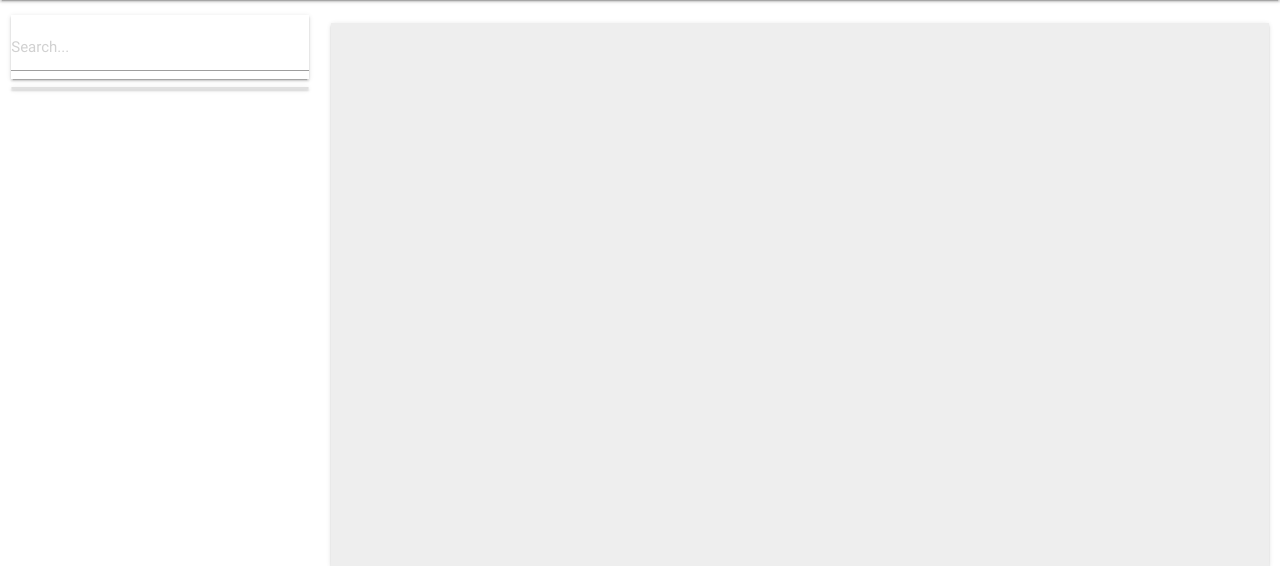
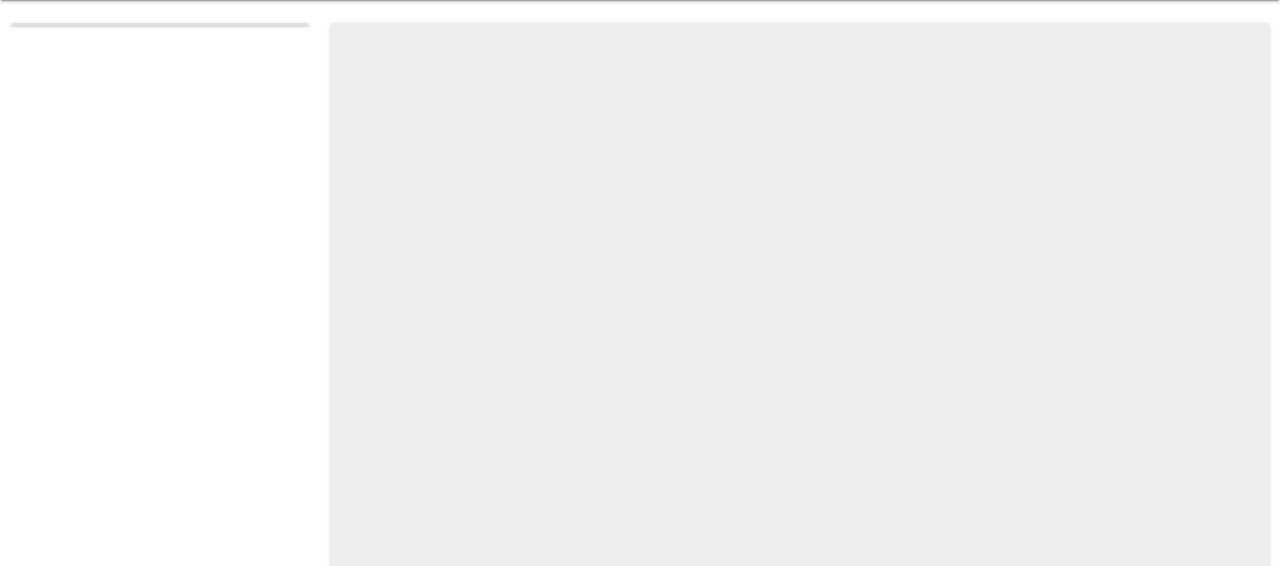
Before and after one commit to recyan19/justchat, a Django app: page /chat in a window 1280 px wide. Shown: the part 64-630 px from the top of the page. Run offline with Django 3.2, Linux system fonts and the light colour scheme; the visitor is signed in with stand-in values (Sample User, id 1); data comes from the database, SQL or seed files in the repository; data that the repository does not hold is empty; some libraries are stand-ins or nearby versions.

Commit message:
modified template

```diff
--- a/templates/chat/chat.html
+++ b/templates/chat/chat.html
@@ -5,7 +5,7 @@
       <a href="/" class="brand-logo">JustChat</a>
       <ul id="nav-mobile" class="right">
           <li><a href="">{{ request.user.username }}</a></li>
-          <li><a href="{% url 'search' %}">Search</a></li>
+          <li><a href="{% url 'search' %}" target="_blank">Search</a></li>
           <li><a href="{% url 'logout' %}"><i class="material-icons">power_settings_new</i></a></li>
       </ul>
     </div>
@@ -14,13 +14,7 @@
     <div class="section" style="height: 80vh">
     <div class="row">
         <div class="col s3" id="usr">
-        <nav class="white">
-            <div class="nav-wrapper">
-                <form method="GET" action="" id="searchform">
-                    <input class="searchfield" id="searchbox" name="q" type="text" value="{{ request.GET.q }}" placeholder="Search..."/>
-                </form>
-            </div>
-        </nav>
+
         <div class="card">
             <div id="users" class="collection">
 
```
